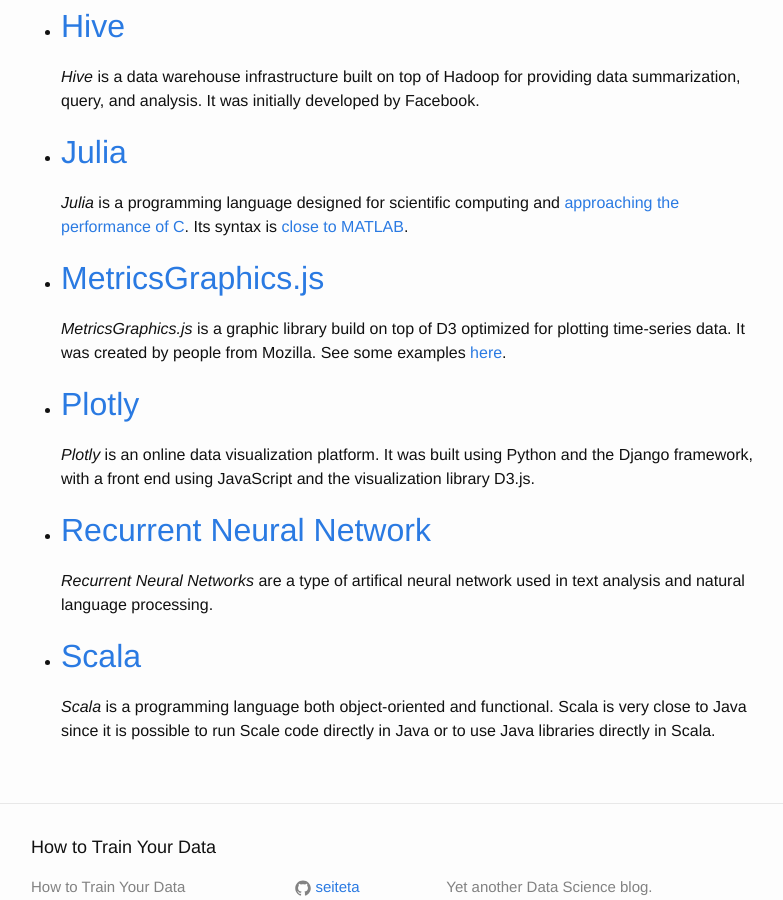
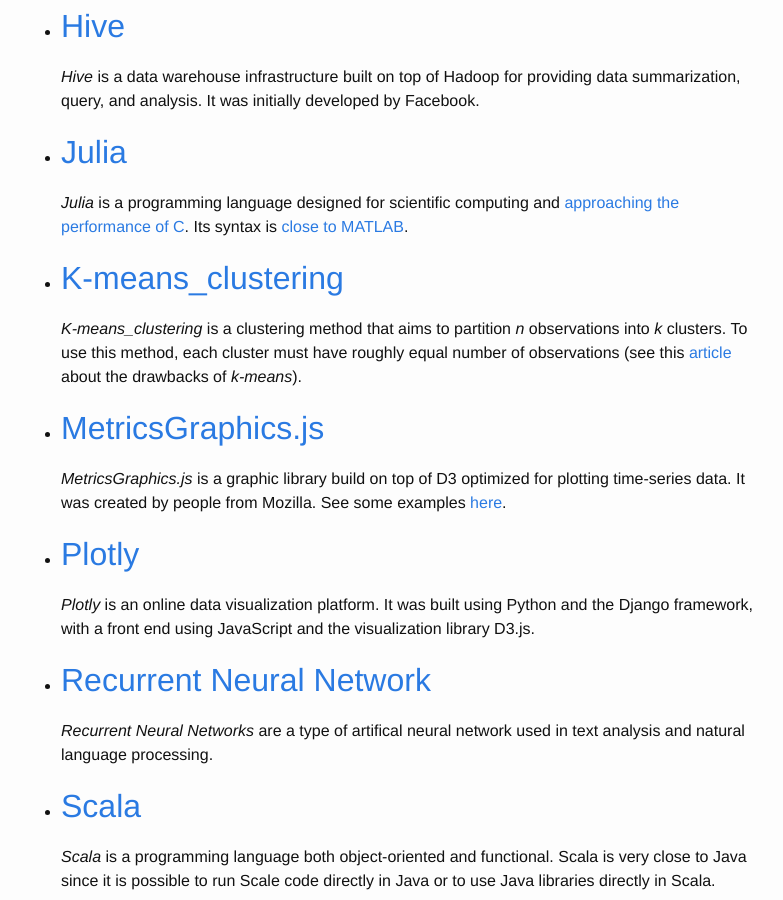
Before and after one commit to seiteta/seiteta.github.io_old, a Jekyll site: the page built from _posts/2014-11-19-data-science-glossary.md, in a window 1280 px wide and 900 px high, scrolled down 741 px. Shown: the whole window, without its empty margins (239-1022 px from the left). Built offline with Jekyll 4.4.1, drawn with Linux system fonts in a browser that asks for light colours.

Commit message:
Update 2014-11-19-data-science-glossary.md

```diff
--- a/_posts/2014-11-19-data-science-glossary.md
+++ b/_posts/2014-11-19-data-science-glossary.md
@@ -30,6 +30,10 @@ Because it's better if you have all the vocabulary you need into a single place.
 
   *Julia* is a programming language designed for scientific computing and [approaching the performance of C](http://julialang.org/benchmarks/). Its syntax is [close to MATLAB](https://github.com/lakras/matlab-to-julia).
 
+* ## [K-means_clustering](http://en.wikipedia.org/wiki/K-means_clustering)
+
+  *K-means_clustering* is a clustering method that aims to partition *n* observations into *k* clusters. To use this method, each cluster must have roughly equal number of observations (see this [article](http://varianceexplained.org/r/kmeans-free-lunch/) about the drawbacks of *k-means*).
+
 * ## [MetricsGraphics.js](http://metricsgraphicsjs.org/)
 
   *MetricsGraphics.js* is a graphic library build on top of D3 optimized for plotting time-series data. It was created by people from Mozilla. See some examples [here](http://metricsgraphicsjs.org/examples.htm).
```
